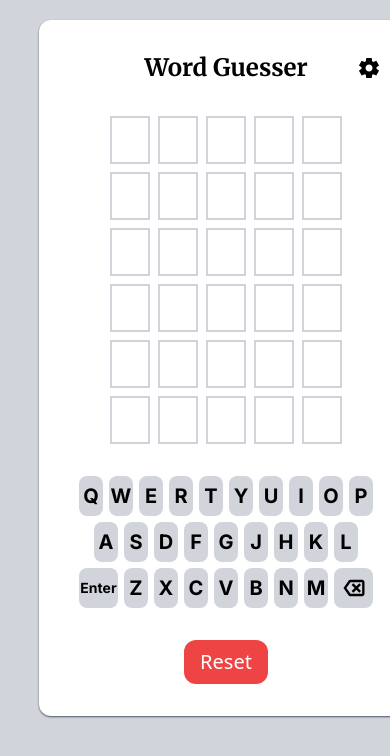
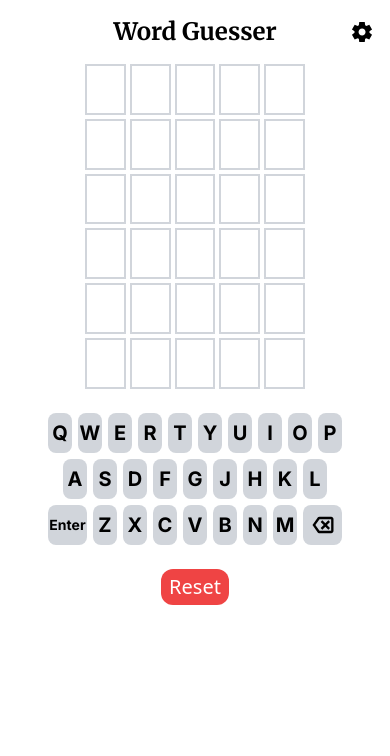
Before and after one commit to EricTheRay/Word-Guesser, a Vue app in the folder word_guesser_vue/: page / in a window 390 px wide. Shown: the top 756 px of the page. Built offline with nearby package versions, Linux system fonts and the light colour scheme.

Commit message:
Tried fixing layout on mobile and some bugs. About to rewrite WordCard elements to a single component.

```diff
--- a/word_guesser_vue/src/App.vue
+++ b/word_guesser_vue/src/App.vue
@@ -37,14 +37,17 @@ const setWordCardRef = function(elem: any, idx: number): void {
   wordCardRefs[idx] = elem;
 };
 
-onMounted(() => {
+onMounted(async () => {
+
+  inputBlocked.value = true;
+
   gameState.initializeGameState();
 
   for (let i = 0; i < gameState.rowIndex; ++i)
     wordCardRefs[i].flipCard(800, 400);
 
   if (gameState.rowIndex !== 0)
-    wait(2400);
+    await wait(2400);
 
   for (let i = 0; i < gameState.rowIndex; ++i)
     gameState.updateLetterList(gameState.guessList[i], gameState.resultList[i]);
@@ -55,6 +58,8 @@ onMounted(() => {
   addEventListener('keyup', async (event) => {
     handleKeyboardInput(event.key);
   });
+
+  inputBlocked.value = false;
 
   return;
 });
@@ -293,7 +298,7 @@ onBeforeUnload(() => {
     <div class="absolute w-screen h-screen bg-background overflow-auto">
       <SettingsMenu class="fixed z-10" v-bind:showModal="showModal" v-on:toggle-modal="() => toggleModal()" />
 
-      <div class="mx-[10%] my-[5%] p-8 space-y-8 bg-main shadow-sm shadow-gray-600 rounded-xl min-w-max">
+      <div class="sm:mx-[10%] sm:my-[5%] p-4 sm:p-8 space-y-4 sm:space-y-8 bg-main shadow-sm shadow-gray-600 sm:rounded-xl sm:min-w-max h-full sm:h-auto">
         <nav class="grid grid-cols-5">
           <div class="flex"></div>
           <div class="col-span-3 flex justify-center items-center font-merriweather text-2xl sm:text-3xl font-bold text-positive">
@@ -306,8 +311,8 @@ onBeforeUnload(() => {
           </div>
         </nav>
 
-        <main class="space-y-6">
-          <div class="flex flex-col space-y-2">
+        <main class="w-full h-[80%] sm:w-auto sm:h-auto space-y-4 sm:space-y-6">
+          <div class="flex flex-col min-h-[272px] space-y-1 sm:space-y-2 h-[50%] sm:min-h-none">
             <WordCard
               v-for="i in 6"
               v-bind:id="'word-card-' + (i - 1)"
@@ -320,7 +325,7 @@ onBeforeUnload(() => {
           <Keyboard v-bind:letter-list="gameState.letterList" v-on:key-input="(key) => handleKeyboardInput(key)"/>
 
           <div class="flex justify-center items-center space-x-4">
-            <button type="button" class="text-xl text-white px-4 py-2 rounded-xl bg-red-500" v-on:keydown.enter.prevent="" v-on:click="(event) => resetGameState()">Reset</button>
+            <button type="button" class="text-xl text-white px-2 py-1 rounded-xl bg-red-500" v-on:keydown.enter.prevent="" v-on:click="(event) => resetGameState()">Reset</button>
           </div>
         </main>
       </div>
--- a/word_guesser_vue/src/components/WordCard.vue
+++ b/word_guesser_vue/src/components/WordCard.vue
@@ -28,7 +28,7 @@ onMounted(() => {
   containerElement.value = document.querySelector(`#word-card-${props.rowIndex}`);
 
   for (let i: number = 0; i < 5; ++i)
-    letterCardElements[i] = document.querySelector(`#word-card-${props.rowIndex} > #letter-${i}`);
+    letterCardElements[i] = document.querySelector(`#word-card-${props.rowIndex} #letter-${i}`);
 });
 
 /* Animation Renderers */
@@ -214,14 +214,16 @@ defineExpose({
 </script>
 
 <template>
-  <div class="flex justify-center space-x-2">
+  <div class="flex w-full h-full justify-center">
+    <div class="flex justify-center w-full max-w-[272px] sm:max-w-none space-x-1 sm:space-x-2">
       <div
+        class="w-[15%] h-full sm:w-auto sm:h-auto"
         v-for="i in 5"
         v-bind:key="i"
         v-bind:id="'letter-' + (i - 1)"
       >
         <div
-        class="flex justify-center items-center font-inter font-bold text-3xl w-10 h-12 border-2"
+          class="flex justify-center items-center font-inter font-bold text-3xl w-full h-full sm:w-12 sm:h-12 border-2"
           v-bind:class="getCardDynamicClass(i - 1)"
           v-bind:style="getCardDynamicStyle(i - 1)"
         >
@@ -229,4 +231,5 @@ defineExpose({
         </div>
       </div>
     </div>
+  </div>
 </template>
```
Also changed, not shown: 1 other file (tests, documents, lock files or other folders). Lines whose indentation alone changed are shown as unchanged.
